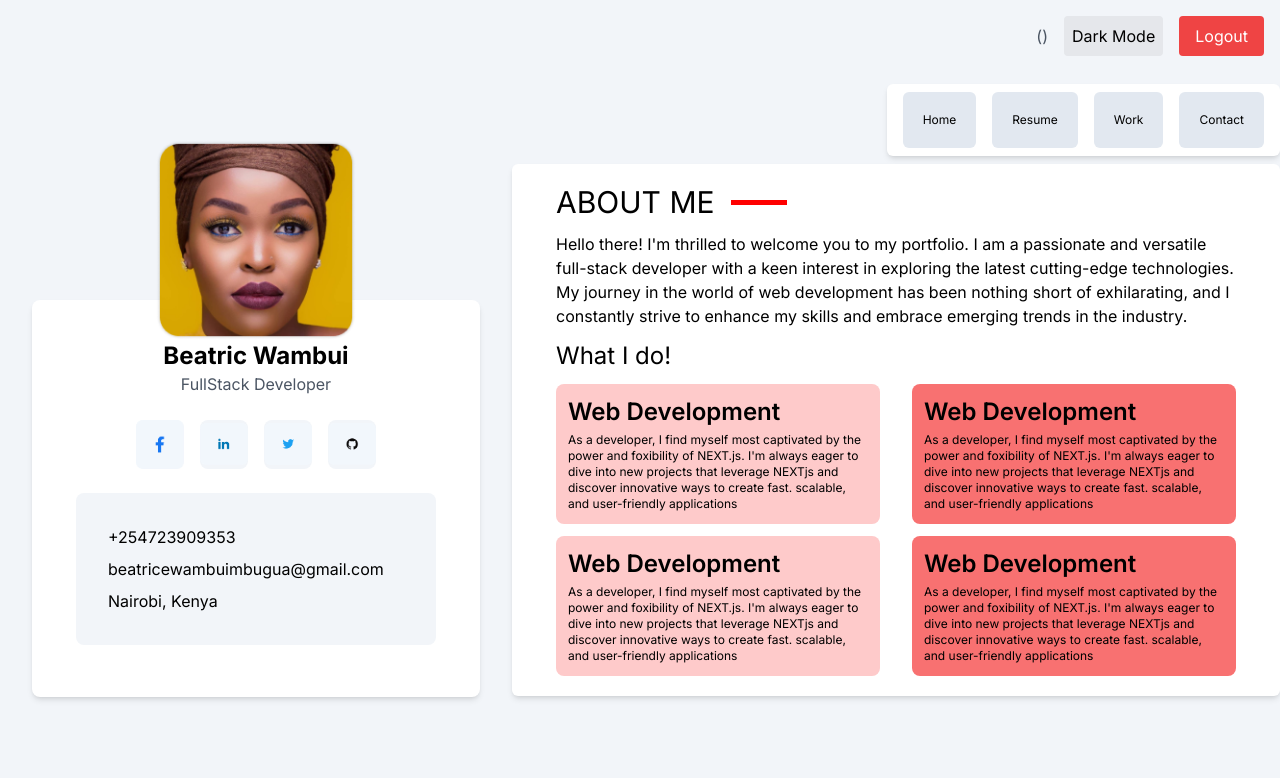
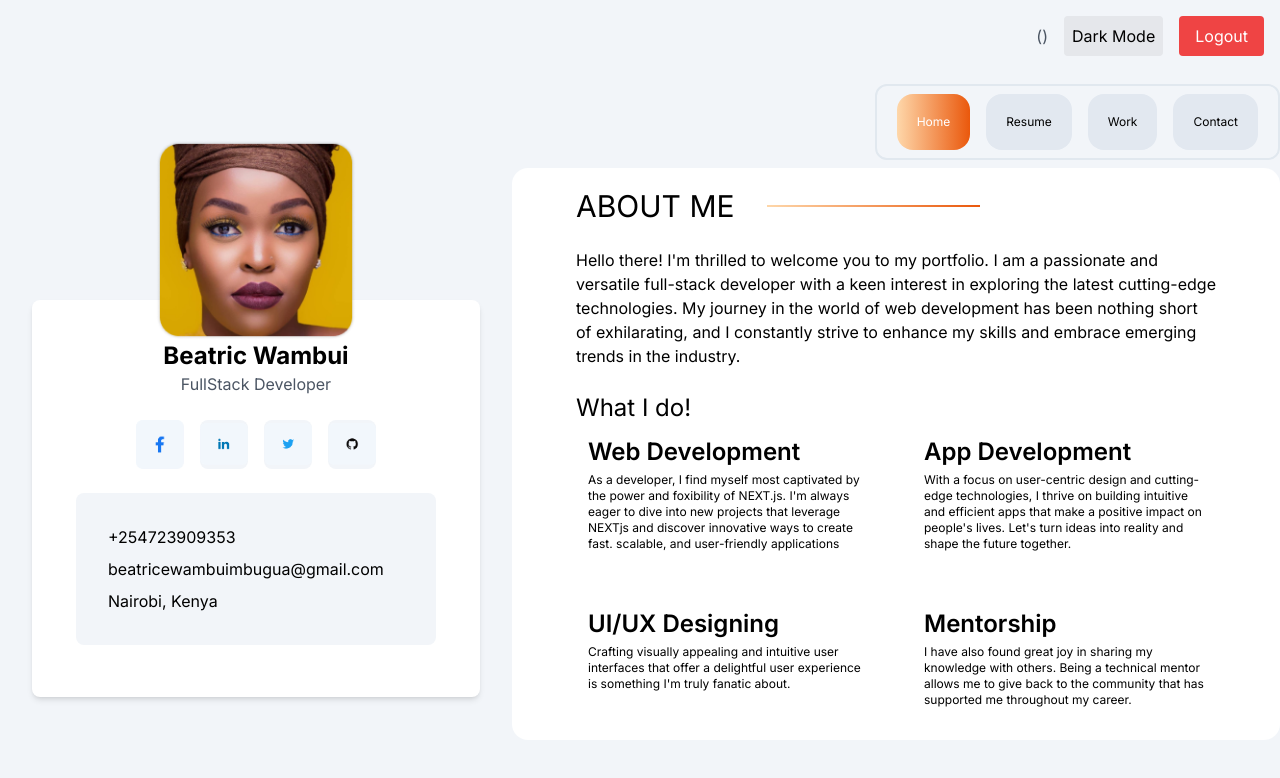
Before and after one commit to MengLee9x/resume-flow, a Next.js app: page / in a window 1280 px wide. Before the commit this address had no page. Shown: the top 778 px of the page. Built offline with nearby package versions, Linux system fonts and the light colour scheme.

Commit message:
fixing UI page

```diff
--- a/src/app/page.js
+++ b/src/app/page.js
@@ -3,26 +3,43 @@
 import { useEffect, useState } from "react";
 import CommonInfoArea from "@/containers/CommonInfoArea";
 import Header from "@/components/Header";
+import Home from "@/components/Home";
+import ResumeTab from "@/components/ResumeTab";
 import Cookies from "js-cookie";
 import { isAuthenticated } from "@/services/auth";
 import { useRouter } from "next/navigation";
 
-const Home = () => {
+const HomePage = () => {
   const [user, setUser] = useState({});
+  const [activeTab, setActiveTab] = useState('home')
   const router = useRouter();
-  console.log(user);
-  useEffect(() => {
-    if (!isAuthenticated()) {
-      router.push("/login");
-    } else {
-      const userRole = Cookies.get("userRole");
-      const userName = Cookies.get("userName");
-      setUser({ userName: userName, userRole: userRole });
+  // useEffect(() => {
+  //   if (!isAuthenticated()) {
+  //     router.push("/login");
+  //   } else {
+  //     const userRole = Cookies.get("userRole");
+  //     const userName = Cookies.get("userName");
+  //     setUser({ userName: userName, userRole: userRole });
+  //   }
+  // }, []);
+
+  // if (!user) {
+  //   return <div>Loading...</div>;
+  // }
+
+  const renderActiveTab = () => {
+    switch (activeTab) {
+      case 'home':
+        return <Home />;
+      case 'resume':
+        return <ResumeTab />;
+      case 'work':
+        return <Work />;
+      case 'contact':
+        return <Contact />;
+      default:
+        return <Home />;
     }
-  }, []);
-
-  if (!user) {
-    return <div>Loading...</div>;
   }
 
   return (
@@ -38,86 +55,26 @@ const Home = () => {
 
           <div className="lg:w-3/5 flex gap-2 flex-col h-full">
             <div className="flex justify-end">
-              <nav className="bg-white shadow-md px-4 py-2 rounded-md">
+              <nav className="bg-paleBlue border-2 border-paleBlueGray px-5 py-2 rounded-xl">
                 <ul className="flex gap-4">
-                  <li className="text-black text-xs p-5 rounded-md bg-slate-200">
+                  <li className={`cursor-pointer text-black text-xs p-5 rounded-2xl ${activeTab === "home" ? "bg-gradient-to-r from-orange-200 to-orange-600 text-white" : "bg-slate-200"}`} onClick={() => setActiveTab('home')}>
                     Home
                   </li>
-                  <li className="text-black text-xs p-5 rounded-md bg-slate-200">
+                  <li className={`cursor-pointer text-black text-xs p-5 rounded-2xl ${activeTab === "resume" ? "bg-gradient-to-r from-orange-200 to-orange-600 text-white" : "bg-slate-200"}`} onClick={() => setActiveTab('resume')}>
                     Resume
                   </li>
-                  <li className="text-black text-xs p-5 rounded-md bg-slate-200">
+                  <li className={`cursor-pointer text-black text-xs p-5 rounded-2xl ${activeTab === "work" ? "bg-gradient-to-r from-orange-200 to-orange-600 text-white" : "bg-slate-200"}`} onClick={() => setActiveTab('work')}>
                     Work
                   </li>
-                  <li className="text-black text-xs p-5 rounded-md bg-slate-200">
+                  <li className={`cursor-pointer text-black text-xs p-5 rounded-2xl ${activeTab === "contact" ? "bg-gradient-to-r from-orange-200 to-orange-600 text-white" : "bg-slate-200"}`} onClick={() => setActiveTab('contact')}>
                     Contact
                   </li>
                 </ul>
               </nav>
             </div>
-            <div className="flex flex-col gap-3 flex-1 bg-white shadow-md rounded-md py-5 px-11">
-              <div className="flex gap-4 items-center">
-                <h2 className="text-black text-3xl">ABOUT ME</h2>
-                <div className="bg-[red] w-1/12 h-[5px]"></div>
-              </div>
-              <p className="text-black">
-                Hello there! I'm thrilled to welcome you to my portfolio. I am a
-                passionate and versatile full-stack developer with a keen
-                interest in exploring the latest cutting-edge technologies. My
-                journey in the world of web development has been nothing short
-                of exhilarating, and I constantly strive to enhance my skills
-                and embrace emerging trends in the industry.
-              </p>
-              <h3 className="text-black text-2xl">What I do!</h3>
-              <div className="flex gap-8">
-                <div className="flex-1 flex flex-col gap-1 bg-red-200 p-3 rounded-lg">
-                  <h4 className="text-black text-2xl font-semibold">
-                    Web Development
-                  </h4>
-                  <p className="text-black text-xs">
-                    As a developer, I find myself most captivated by the power
-                    and foxibility of NEXT.js. I'm always eager to dive into new
-                    projects that leverage NEXTjs and discover innovative ways
-                    to create fast. scalable, and user-friendly applications
-                  </p>
-                </div>
-                <div className="flex-1 flex flex-col gap-1 bg-red-400 p-3 rounded-lg">
-                  <h4 className="text-black text-2xl font-semibold">
-                    Web Development
-                  </h4>
-                  <p className="text-black text-xs">
-                    As a developer, I find myself most captivated by the power
-                    and foxibility of NEXT.js. I'm always eager to dive into new
-                    projects that leverage NEXTjs and discover innovative ways
-                    to create fast. scalable, and user-friendly applications
-                  </p>
-                </div>
-              </div>
-              <div className="flex gap-8">
-                <div className="flex-1 flex flex-col gap-1 bg-red-200 p-3 rounded-lg">
-                  <h4 className="text-black text-2xl font-semibold">
-                    Web Development
-                  </h4>
-                  <p className="text-black text-xs">
-                    As a developer, I find myself most captivated by the power
-                    and foxibility of NEXT.js. I'm always eager to dive into new
-                    projects that leverage NEXTjs and discover innovative ways
-                    to create fast. scalable, and user-friendly applications
-                  </p>
-                </div>
-                <div className="flex-1 flex flex-col gap-1 bg-red-400 p-3 rounded-lg">
-                  <h4 className="text-black text-2xl font-semibold">
-                    Web Development
-                  </h4>
-                  <p className="text-black text-xs">
-                    As a developer, I find myself most captivated by the power
-                    and foxibility of NEXT.js. I'm always eager to dive into new
-                    projects that leverage NEXTjs and discover innovative ways
-                    to create fast. scalable, and user-friendly applications
-                  </p>
-                </div>
-              </div>
-            </div>
+          <div className="flex flex-col gap-3 flex-1 bg-white rounded-2xl py-5 px-16">
+              {renderActiveTab()}
+          </div>
           </div>
         </div>
       </div>
@@ -125,4 +82,4 @@ const Home = () => {
   );
 };
 
-export default Home;
+export default HomePage;
--- /dev/null
+++ b/src/components/ContentCard.js
@@ -0,0 +1,12 @@
+const ContentCard = ({ content, color, title, subTitle, image }) => {
+    return (
+        <div className={`flex-1 flex flex-col gap-1 ${color || "bg-red-200"} p-3 rounded-lg`}>
+            {title && <h4 className="text-black text-2xl font-semibold">{title}</h4>}
+            {content && <p className="text-black text-xs">
+                {content}
+            </p>}
+        </div>
+    )
+}
+
+export default ContentCard;
--- /dev/null
+++ b/src/components/Home.js
@@ -0,0 +1,28 @@
+import ContentCard from "./ContentCard";
+import SectionHeader from "./SectionHeader";
+import { skillContent } from "@/constant/HomeComponentDetails";
+
+const Home = () => {
+    return (
+        <div>
+            <SectionHeader header="ABOUT ME" />
+            <p className="text-black mb-6">
+                Hello there! I'm thrilled to welcome you to my portfolio. I am a
+                passionate and versatile full-stack developer with a keen
+                interest in exploring the latest cutting-edge technologies. My
+                journey in the world of web development has been nothing short
+                of exhilarating, and I constantly strive to enhance my skills
+                and embrace emerging trends in the industry.
+            </p>
+            <h3 className="text-black text-2xl">What I do!</h3>
+            <div className="grid grid-cols-2 gap-8">
+            {skillContent.map(skill => {
+                const { profession, description, color, id } = skill
+                return <ContentCard title={profession} content={description} color={color} key={id} />
+            })}
+            </div>
+        </div>
+    )
+}
+
+export default Home;
--- a/src/components/ResumeTab.js
+++ b/src/components/ResumeTab.js
@@ -0,0 +1,9 @@
+import SectionHeader from "./SectionHeader"
+
+const ResumeTab = () => {
+    return (
+        <div><SectionHeader header="Resume" /></div>
+    )
+}
+
+export default ResumeTab
--- /dev/null
+++ b/src/components/SectionHeader.js
@@ -0,0 +1,10 @@
+const SectionHeader = ({ header }) => {
+    return (
+        <div className="flex gap-4 items-center mb-6">
+            <h2 className="text-black text-3xl">{header}</h2>
+            <div className="bg-gradient-to-r from-orange-200 to-orange-600 w-4/12 h-[2px] ml-4"></div>
+        </div>
+    )
+}
+
+export default SectionHeader;
--- /dev/null
+++ b/src/constant/HomeComponentDetails.js
@@ -0,0 +1,26 @@
+export const skillContent = [
+    {
+        id: 1,
+        profession: "Web Development",
+        description: "As a developer, I find myself most captivated by the power and foxibility of NEXT.js. I'm always eager to dive into new projects that leverage NEXTjs and discover innovative ways to create fast. scalable, and user-friendly applications",
+        color: "bg-softOrange"
+    },
+    {
+        id: 2,
+        profession: "App Development",
+        description: "With a focus on user-centric design and cutting-edge technologies, I thrive on building intuitive and efficient apps that make a positive impact on people's lives. Let's turn ideas into reality and shape the future together.",
+        color: "bg-paleBlue"
+    },
+    {
+        id: 3,
+        profession: "UI/UX Designing",
+        description: "Crafting visually appealing and intuitive user interfaces that offer a delightful user experience is something I'm truly fanatic about.",
+        color:"bg-softOrange"
+    },
+    {
+        id: 4,
+        profession: "Mentorship",
+        description: "I have also found great joy in sharing my knowledge with others. Being a technical mentor allows me to give back to the community that has supported me throughout my career.",
+        color: "bg-paleBlue"
+    },
+]
--- a/tailwind.config.js
+++ b/tailwind.config.js
@@ -12,6 +12,9 @@ module.exports = {
         background: "#f2f5f9",
         primary: "#ff9c1a",
         accent: "#ec1b09",
+        softOrange: "#FFEBD1",
+        paleBlue: "F2F7FC",
+        paleBlueGray: "#E1E8EF"
       },
       backgroundImage: {
         "gradient-radial": "radial-gradient(var(--tw-gradient-stops))",
```
